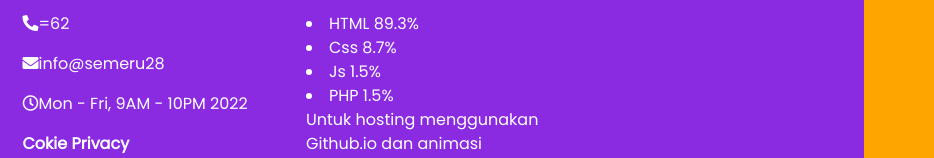
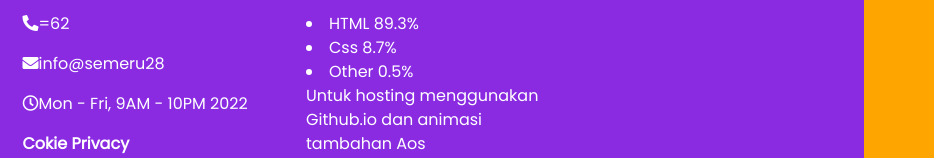
Before and after one commit to homindek/profolio, a plain HTML site: page index.html in a window 1280 px wide. Shown: the part 2742-2900 px from the top of the page, 346-1280 px from the left. Drawn offline with Linux system fonts and the light colour scheme; a script that the page names is missing.

Commit message:
Update index.html

```diff
--- a/index.html
+++ b/index.html
@@ -757,8 +757,7 @@ section {
                                 Web ini masih statis menggunakan Bahasa
 				    <li>HTML 89.3% </li>
 				    <li> Css 8.7% </li>
-				    <li>Js 1.5%</li>
-				    <li>PHP 1.5%</li>
+				    <li> Other 0.5% </li>
 				 Untuk hosting menggunakan Github.io dan animasi tambahan Aos
                             </p>
                             <div class="footer-social">
```
